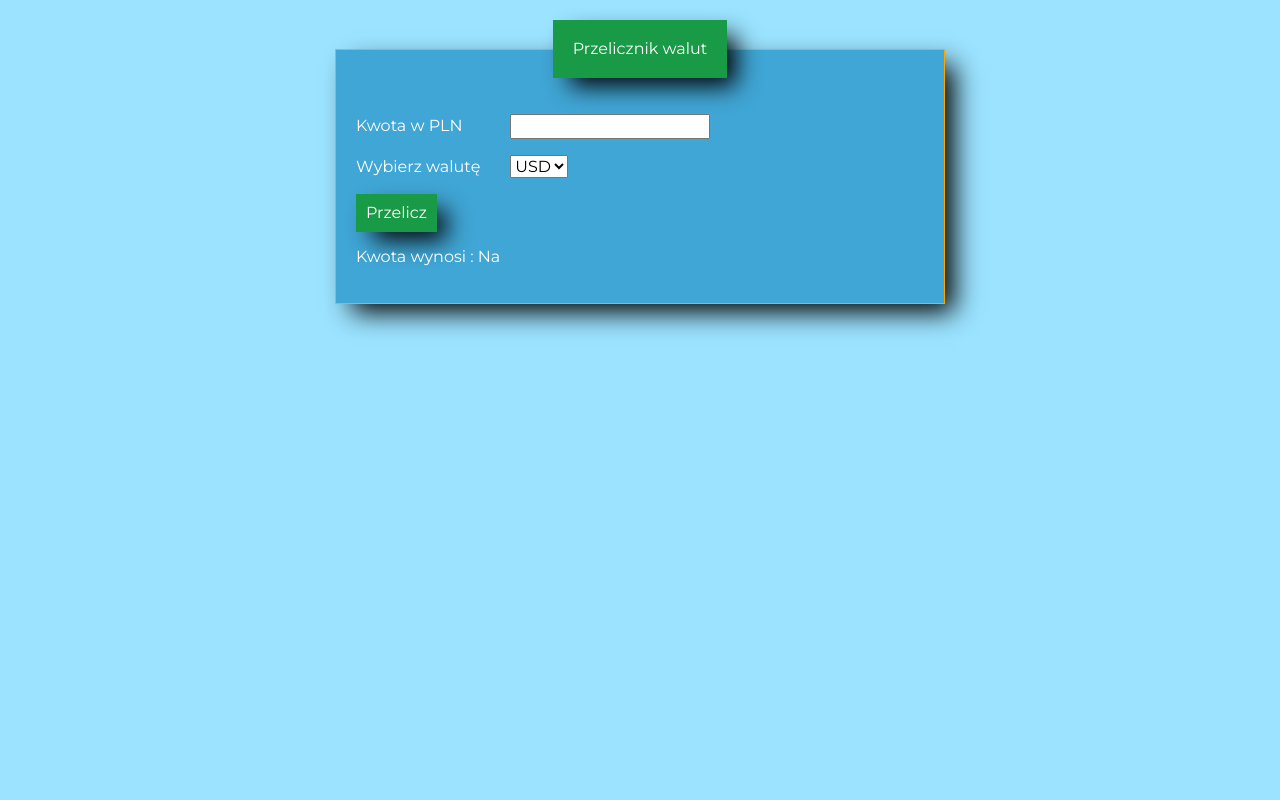
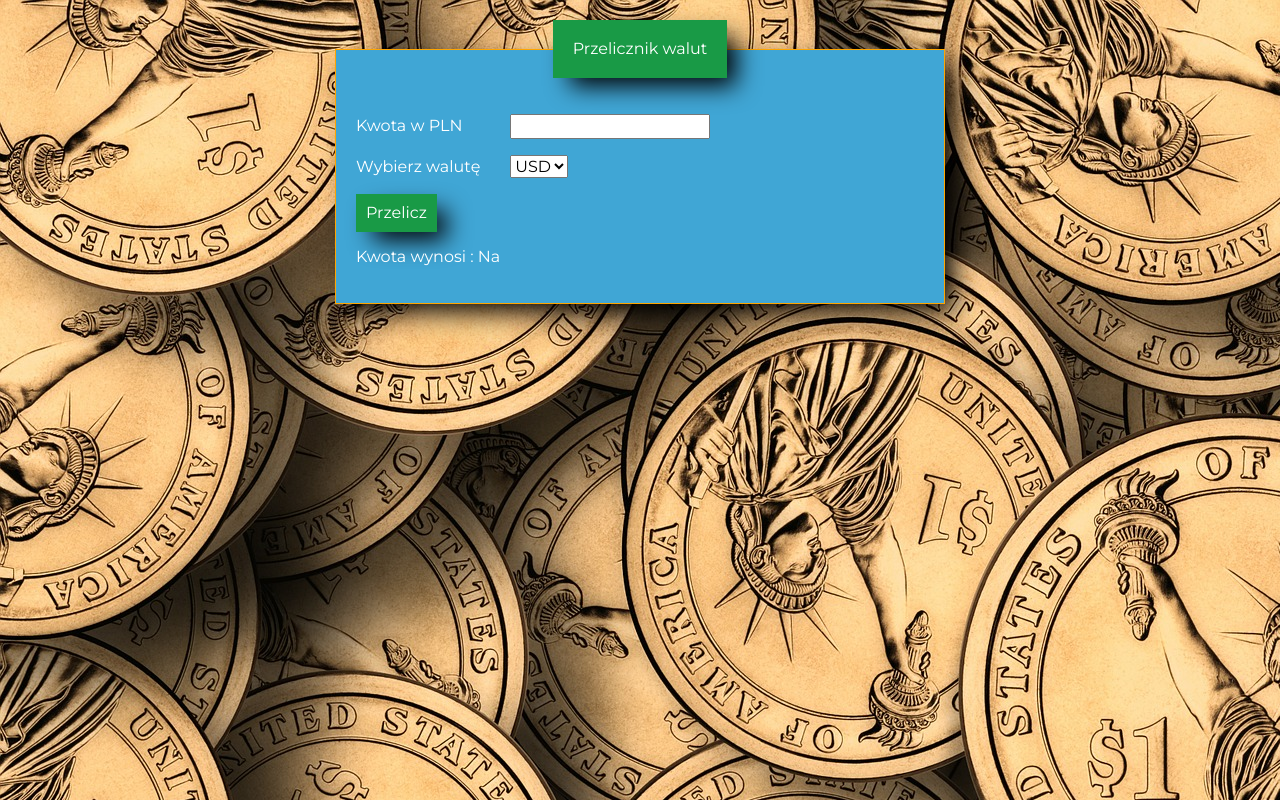
Before and after one commit to JacekSzczepanek/currency-calculator, a plain HTML site: page index.html in a window 1280 px wide. Drawn offline with nearby package versions, Linux system fonts and the light colour scheme.

Commit message:
Add Images to page

```diff
--- a/css/style.css
+++ b/css/style.css
@@ -11,4 +11,5 @@ html {
   font-family: "Montserrat", sans-serif;
   background-color: #9be3ff;
   color: white;
+  background-image: url("../images/backgroundimage.jpg");
 }
--- a/index.html
+++ b/index.html
@@ -4,6 +4,8 @@
     <meta charset="UTF-8" />
     <meta http-equiv="X-UA-Compatible" content="IE=edge" />
     <meta name="viewport" content="width=device-width, initial-scale=1.0" />
+    <meta property="og:image" content="images/share.png" />
+    <link rel="icon" href="images/logo.png" />
     <link
       rel="stylesheet"
       href="https://cdnjs.cloudflare.com/ajax/libs/normalize/8.0.1/normalize.css"
```
Also changed, not shown: images/backgroundimage.jpg (added), images/logo.png (added), images/share.png (added).
